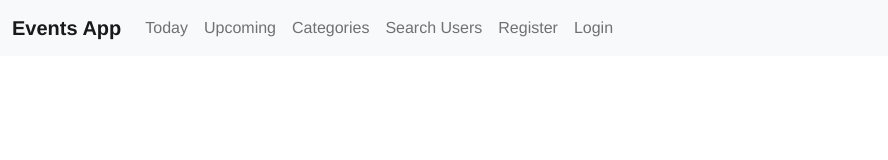
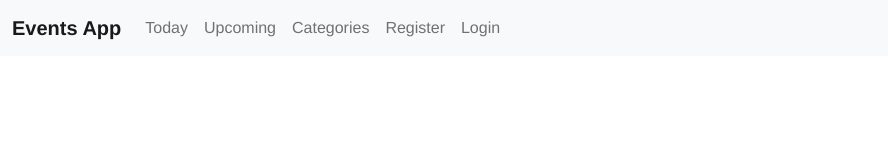
Before and after one commit to sergiolopezsouto/asi-movies-app-client, a Vue app: page / in a window 1280 px wide. Shown: the top 160 px of the page, without its empty margins (0-888 px from the left). Built offline with nearby package versions, Linux system fonts and the light colour scheme.

Commit message:
changes in navbar

```diff
--- a/src/App.vue
+++ b/src/App.vue
@@ -34,7 +34,16 @@
               Categories
             </router-link>
           </li>
-          <li class="nav-item">
+          <!-- <li class="nav-item">
+            <router-link
+              class="nav-link"
+              to="/searchusers"
+              active-class="active"
+            >
+              Search Users
+            </router-link>
+          </li> -->
+          <li class="nav-item" v-if="isLogged">
             <router-link
               class="nav-link"
               to="/searchusers"
--- a/src/components/CategoryList.vue
+++ b/src/components/CategoryList.vue
@@ -14,9 +14,9 @@
       <button class="btn btn-primary" @click="createCategory">
         ADD NEW CATEGORY
       </button>
+      <hr />
     </div>
 
-    <hr />
     <div class="mb-3" v-for="category in categoryList" :key="category.id">
       <router-link
         :to="`/eventsbycategory/${category.name}`"
```
